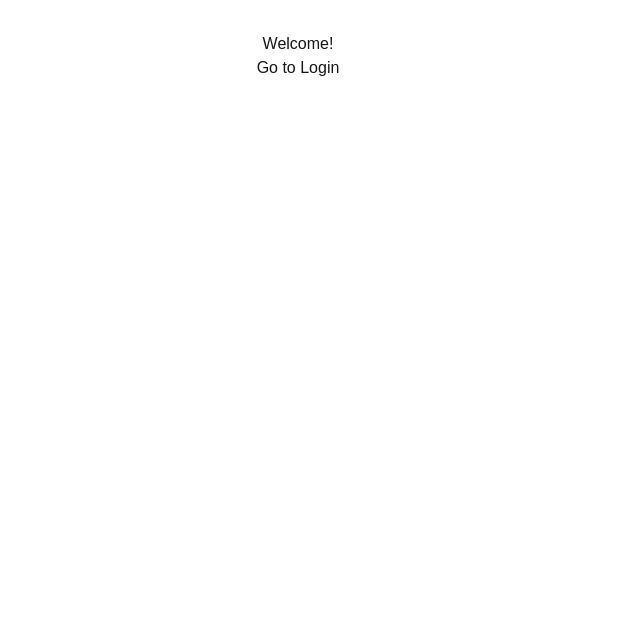
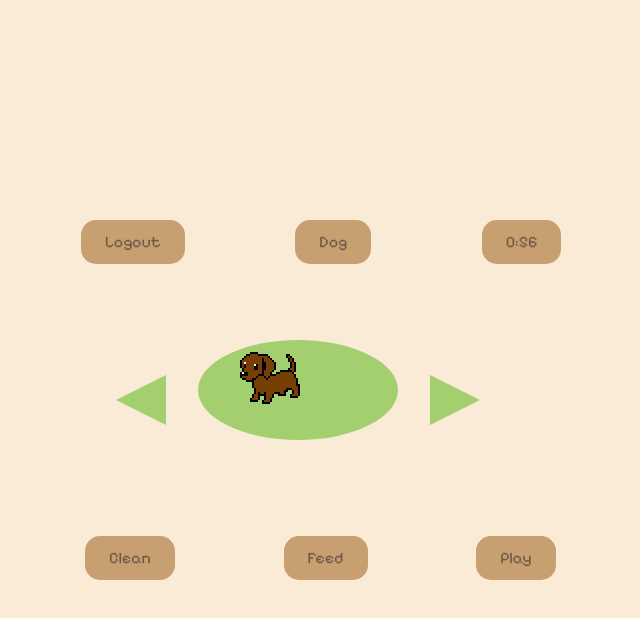
Before and after one commit to gnatlie/cen4010-front-end_team2, a Next.js app: page / in a window 1280 px wide. Shown: the top 618 px of the page, without its empty margins (342-982 px from the left). Built offline with nearby package versions, Linux system fonts and the light colour scheme.

Commit message:
finalized front-end designs

```diff
--- /dev/null
+++ b/app/css/mainStyles.css
@@ -0,0 +1,100 @@
+@import url('https://fonts.googleapis.com/css2?family=Pixelify+Sans:wght@400..700&display=swap');
+
+
+.page_style {
+  display: flex;
+  flex-direction: column;
+  align-items: center;
+  justify-content: center; /* center vertically */
+  gap: 3rem; /* space between main sections */
+  text-align: center;
+  background-color: antiquewhite;
+  height: 100vh;
+  overflow: hidden;
+  padding: 2rem 0;
+}
+
+.oval,
+.triangle-left,
+.triangle-right {
+  display: inline-block;
+}
+
+.btn-group {
+  display: flex;
+  justify-content: center;
+  gap: 2rem;
+  margin: 1rem 0;
+}
+
+.btn-group button {
+  font-family: "Pixelify Sans", sans-serif;
+  background-color: #C89F70; /* Green background */
+  color: #705848; /* White text */
+  padding: 10px 24px; /* Some padding */
+  cursor: pointer; /* Pointer/hand icon */
+  float: left; /* Float the buttons side by side */
+  margin-left: 22%;
+  border-radius: 15px;
+}
+
+.btn-group button:not(:last-child) {
+  border-right: none; /* Prevent double borders */
+}
+
+/* Clear floats (clearfix hack) */
+.btn-group:after {
+  content: "";
+  clear: both;
+  display: table;
+}
+
+/* Add a background color on hover */
+.btn-group button:hover {
+  background-color: #C89F70;
+}
+
+.oval {
+  position: relative;
+  height: 100px;
+  width: 200px;
+  background-color: #A4CF6F;
+  border-radius: 50%;
+  overflow: hidden; /* ensures image doesn't spill outside */
+  display: flex;
+  justify-content: center;
+  align-items: center;
+  z-index: 1;
+  margin-top: -20px;
+}
+
+.oval-img {
+  height: 100%;
+  width: auto;
+  position: relative;
+  z-index: 2;
+}
+
+.triangle-left {
+  width: 0;
+  height: 0;
+  border-top: 25px solid transparent;
+  border-right: 50px solid #A4CF6F;
+  border-bottom: 25px solid transparent;
+}
+
+.triangle-right {
+  width: 0;
+  height: 0;
+  border-top: 25px solid transparent;
+  border-left: 50px solid #A4CF6F;
+  border-bottom: 25px solid transparent;
+}
+
+.container {
+  display: flex;
+  justify-content: center;
+  align-items: center;
+  gap: 2rem;
+  margin: 2rem 0;
+}
--- a/app/login/css/styles.css
+++ b/app/login/css/styles.css
@@ -52,3 +52,8 @@ input::placeholder {
     color: #705848;
     opacity: 1;
 }
+
+.container::after{
+    display: table;
+    clear: both;
+}
--- a/app/page.tsx
+++ b/app/page.tsx
@@ -1,8 +1,30 @@
+import dogImage from './img/Dog.png'
+import './css/mainStyles.css';
+
 export default function Home() {
   return (
-    <div style={{ textAlign: 'center', marginTop: '2rem' }}>
-      <h1>Welcome!</h1>
-      <p>Go to <a href="/login">Login</a></p>
+    <div className="page_style">
+      <div className="btn-group">
+        <button>Logout</button>
+        <button>Dog</button>
+        <button>0:56</button>
+      </div>
+
+      <div className="container">
+        <div className="triangle-left"></div>
+        <div className="oval-wrapper">
+          <div className="oval">
+            <img src={dogImage.src} alt="Puppy" className="oval-img" />
+          </div>
+        </div>
+        <div className="triangle-right"></div>
+      </div>
+
+      <div className="btn-group">
+        <button>Clean</button>
+        <button>Feed</button>
+        <button>Play</button>
+      </div>
     </div>
   );
 }
```
Also changed, not shown: app/img/Dog.png (added).
